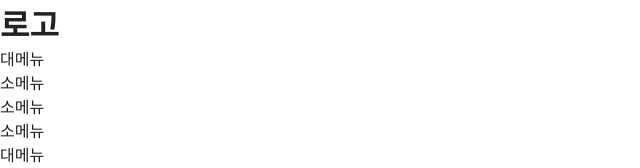
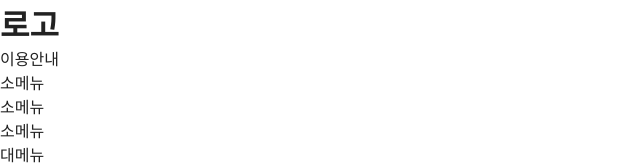
Before and after one commit to shalloow6528/project_220617, a plain HTML site: page index.html in a window 1280 px wide. Shown: the top 168 px of the page, 0-640 px from the left. Drawn offline with Linux system fonts and the light colour scheme.

Commit message:
웹기능사시험

```diff
--- a/index.html
+++ b/index.html
@@ -17,11 +17,11 @@
     <!-- c형 header / h1>a>img^^ul#gnb>li.d1*4>a[href="#"]{대메뉴}+ul.d2>li*3>a[href="#"]{소메뉴} -->
 
     <div class="container d-flex">
-        <header id="hd" class="w200 justify-content-between">
+        <header id="hd" class="w200">
             <h1><a href="#">로고</a></h1>
             <ul id="gnb">
                 <li class="d1">
-                    <a href="#">대메뉴</a>
+                    <a href="#">이용안내</a>
                     <ul class="d2">
                         <li><a href="#">소메뉴</a></li>
                         <li><a href="#">소메뉴</a></li>
```
